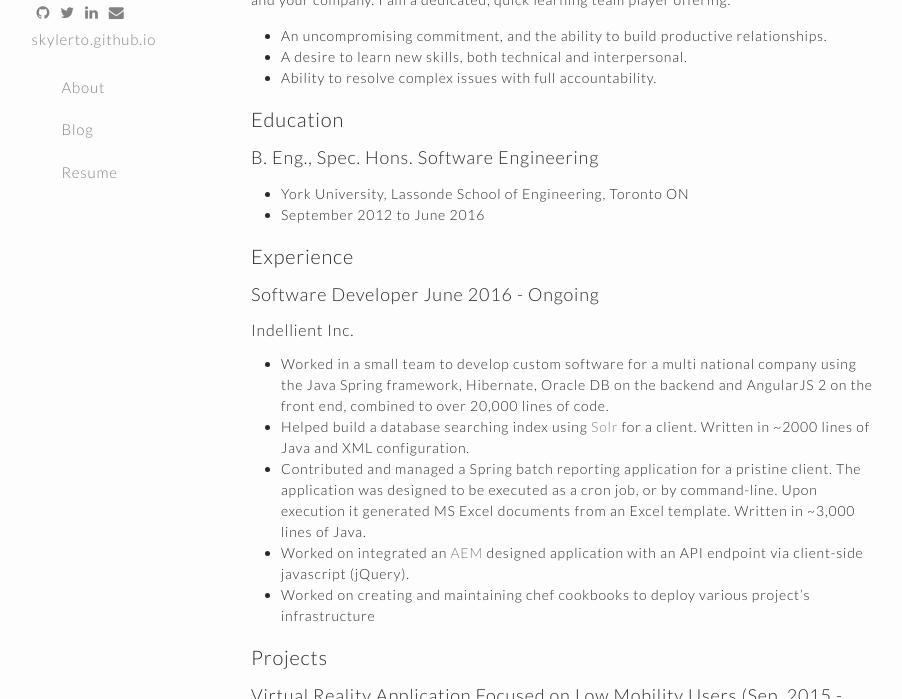
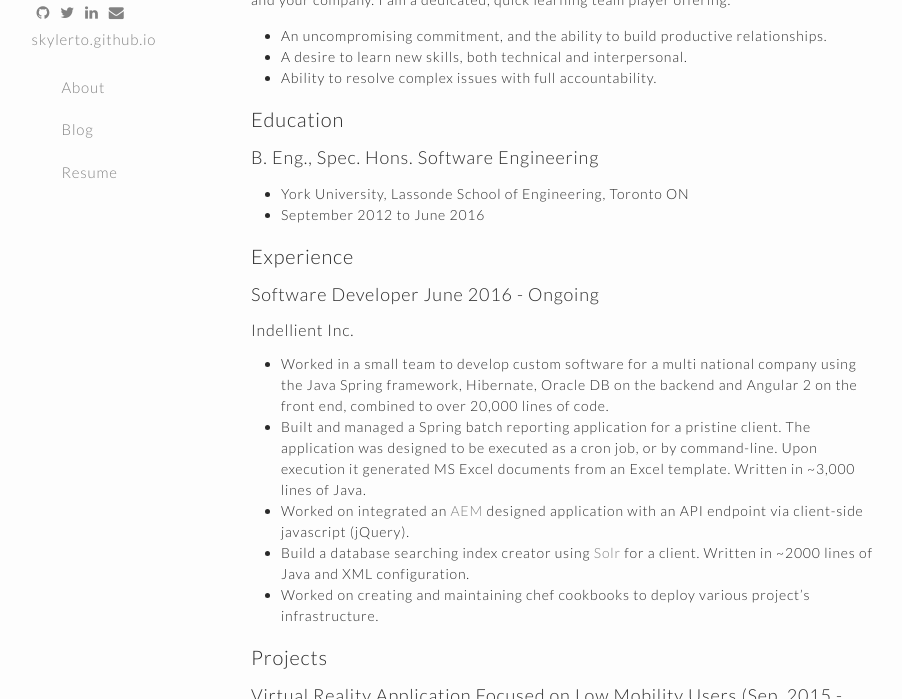
Before and after one commit to skylerto/skylerto.github.io, a Jekyll site: the page built from resume.md, in a window 1280 px wide and 900 px high, cut to the strip 201-900 px from the top of the window. Shown: the whole strip, without its empty margins (174-1076 px from the left). Built offline with Jekyll 4.4.1, drawn with Linux system fonts in a browser that asks for light colours.

Commit message:
update resume

```diff
--- a/resume.md
+++ b/resume.md
@@ -25,17 +25,17 @@ I am a dedicated, quick learning team player offering:
 #### Indellient Inc.
 - Worked in a small team to develop custom software for a multi national company
   using the Java Spring framework, Hibernate, Oracle DB on the backend and
-  AngularJS 2 on the front end, combined to over 20,000 lines of code.
-- Helped build a database searching index using [Solr](http://lucene.apache.org/solr/)
-  for a client. Written in ~2000 lines of Java and XML configuration.
-- Contributed and managed a Spring batch reporting application for a pristine
+  Angular 2 on the front end, combined to over 20,000 lines of code.
+- Built and managed a Spring batch reporting application for a pristine
   client. The application was designed to be executed as a cron job, or by
   command-line. Upon execution it generated MS Excel documents from an Excel
   template. Written in ~3,000 lines of Java.
 - Worked on integrated an
   [AEM](http://www.adobe.com/ca/marketing-cloud/enterprise-content-management.html) designed application with an API endpoint via
   client-side javascript (jQuery).
-- Worked on creating and maintaining chef cookbooks to deploy various project's infrastructure
+- Build a database searching index creator using [Solr](http://lucene.apache.org/solr/)
+  for a client. Written in ~2000 lines of Java and XML configuration.
+- Worked on creating and maintaining chef cookbooks to deploy various project's infrastructure.
 
 ## Projects
 
```
